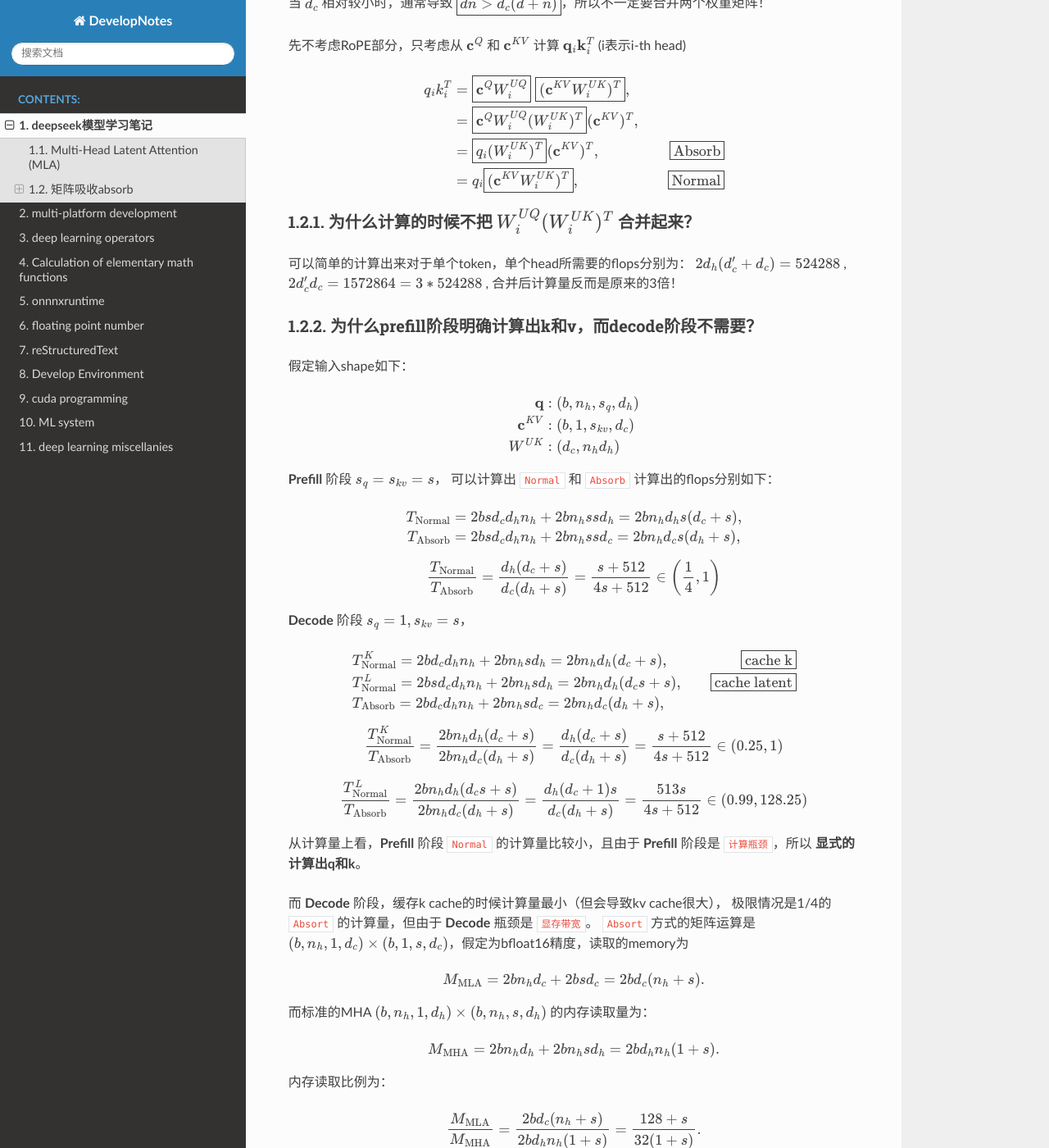
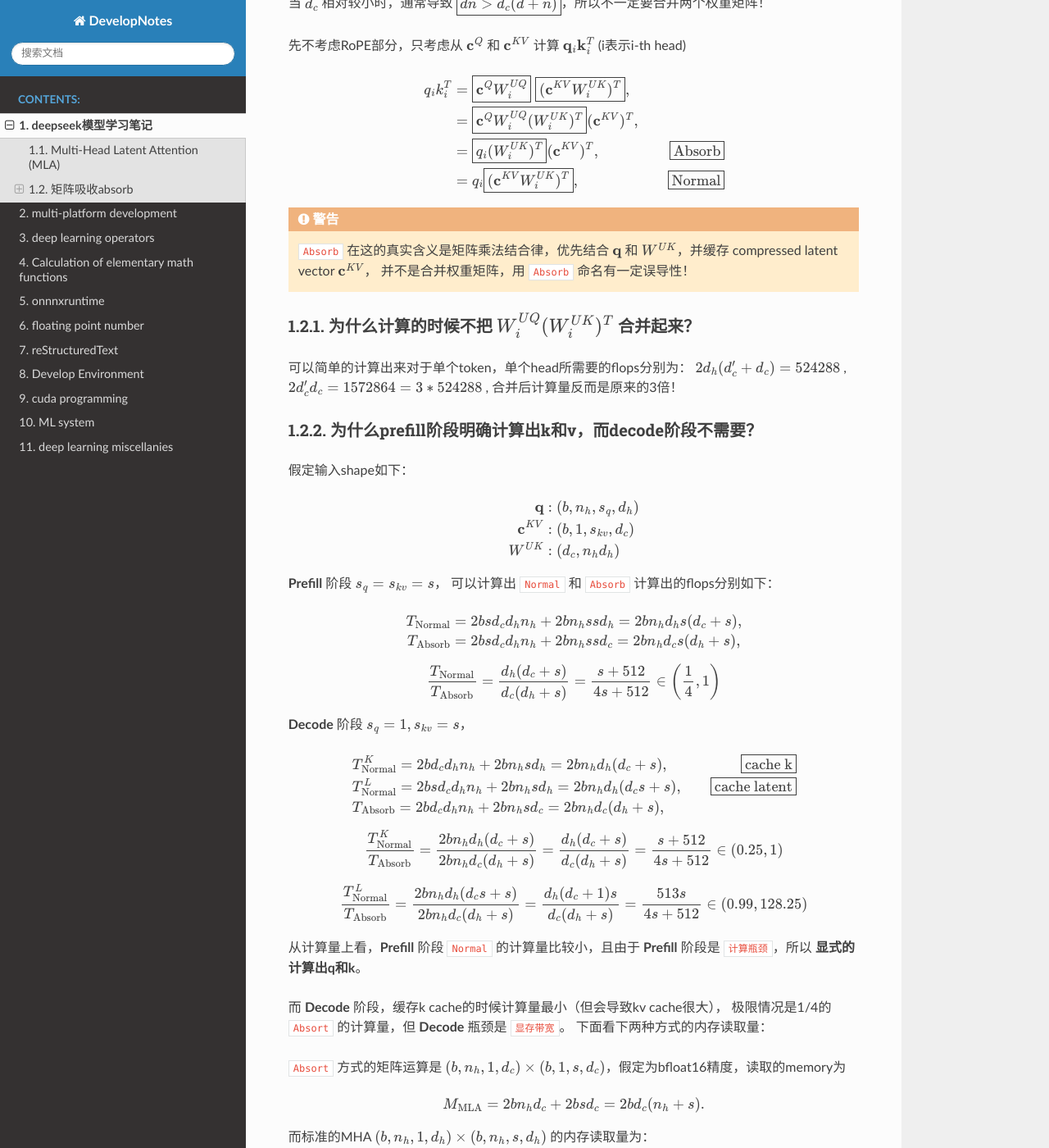
Before and after one commit to li-weihua/DevelopNotes, a Sphinx documentation site: the page built from docs/source/deepseek.rst, in a window 1280 px wide and 1400 px high, scrolled down 2464 px. Shown: the whole window at 82% size. Built offline with Sphinx 7.4.7 and the Read the Docs theme 3.1.0, drawn with Linux system fonts in a browser that asks for light colours; formulas are drawn with MathJax 3; some of the changed text lies outside the part shown.

Commit message:
fix docs

```diff
--- a/docs/source/deepseek.rst
+++ b/docs/source/deepseek.rst
@@ -101,6 +101,10 @@ where :math:`W^{O} \in \mathbb{R}^{d_h n_h \times d}` denotes the output project
               &= q_i \boxed{(\mathbf{c}^{KV} W^{UK}_i)^T},  & \boxed{\textrm{Normal}} \\
     \end{align*}
 
+.. warning::
+
+    ``Absorb`` 在这的真实含义是矩阵乘法结合律，优先结合 :math:`\mathbf{q}` 和 :math:`W^{UK}`，并缓存 compressed latent vector :math:`\mathbf{c}^{KV}`， 并不是合并权重矩阵，用 ``Absorb`` 命名有一定误导性！
+
 
 为什么计算的时候不把 :math:`W^{UQ}_i  (W^{UK}_i)^T` 合并起来？
 ------------------------------------------------------------
@@ -154,7 +158,9 @@ where :math:`W^{O} \in \mathbb{R}^{d_h n_h \times d}` denotes the output project
 
 从计算量上看，**Prefill** 阶段 ``Normal`` 的计算量比较小，且由于 **Prefill** 阶段是 ``计算瓶颈``，所以 **显式的计算出q和k**。
 
-而 **Decode** 阶段，缓存k cache的时候计算量最小（但会导致kv cache很大）， 极限情况是1/4的 ``Absort`` 的计算量，但由于 **Decode** 瓶颈是 ``显存带宽``。
+而 **Decode** 阶段，缓存k cache的时候计算量最小（但会导致kv cache很大）， 极限情况是1/4的 ``Absort`` 的计算量，但 **Decode** 瓶颈是 ``显存带宽``。
+下面看下两种方式的内存读取量：
+
 ``Absort`` 方式的矩阵运算是 :math:`(b, n_h, 1, d_c) \times (b, 1, s, d_c)`，假定为bfloat16精度，读取的memory为
 
 .. math::
@@ -170,13 +176,13 @@ where :math:`W^{O} \in \mathbb{R}^{d_h n_h \times d}` denotes the output project
 .. math::
     \frac{M_{\textrm{MLA}}}{M_{\textrm{MHA}}} = \frac{2 b d_c (n_h + s)}{2 b d_h n_h (1 + s)} = \frac{128 + s}{ 32 (1 + s)}.
 
-当 :math:`s \ge 20`，访存比值为0.22，极限情况为1/32。所以 **Decode** 阶段采用了 ``Absorb`` 方式计算，并可以复用MQA (Multi-Query Attention) 的实现。
+当 :math:`s = 20`，访存比值为0.22，极限情况为1/32。所以 **Decode** 阶段采用了 ``Absorb`` 方式计算，并可以复用MQA (Multi-Query Attention) 的实现。
 
 
 矩阵吸收问题总结
 ---------------
 
-矩阵吸收的数学问题为矩阵结合律应该怎么用
+矩阵吸收的数学问题为 ``矩阵乘法结合律`` 该怎么用
 
 .. math::
     \begin{align*}
```
